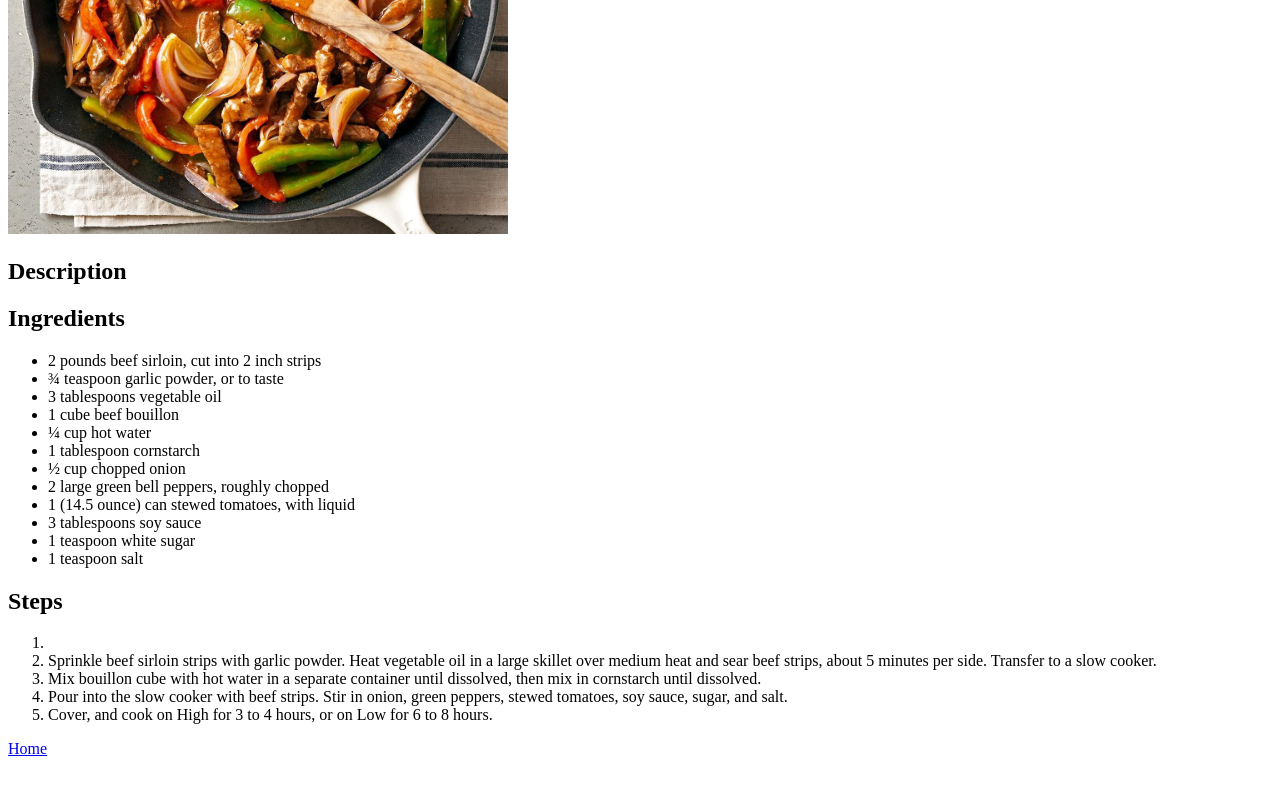
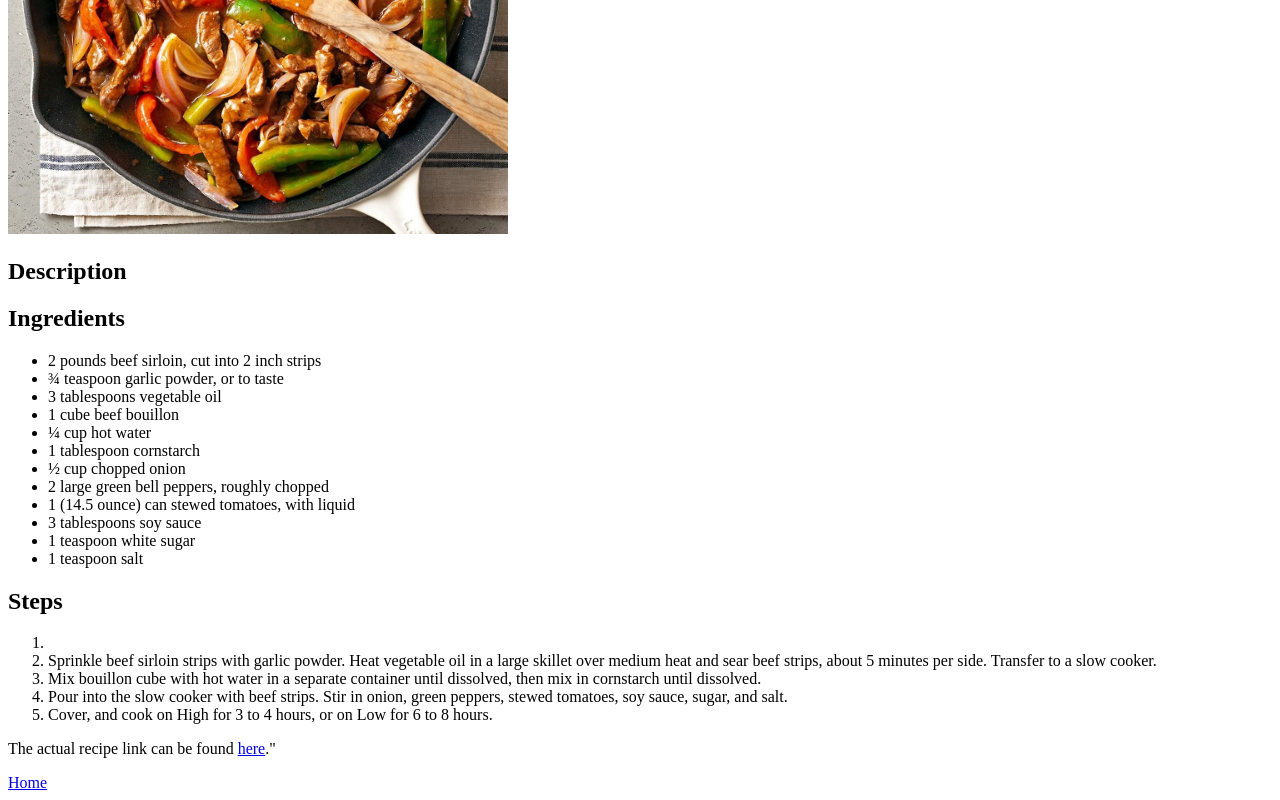
Before and after one commit to kylernaz/odin-recipes, a plain HTML site: page recipes/pepper-steak.html in a window 1280 px wide. Shown: the part 346-1146 px from the top of the page. Before the commit the page ends 1112 px from the top, so only its background shows below. Drawn offline with Linux system fonts and the light colour scheme.

Commit message:
Remember to include recipe link for pepper-steak.html

```diff
--- a/recipes/pepper-steak.html
+++ b/recipes/pepper-steak.html
@@ -46,6 +46,11 @@
             <li>Cover, and cook on High for 3 to 4 hours, or on Low for 6 to 8 hours.</li>
         </ol>
 
+        <p>
+            The actual recipe link can be found
+            <a href="https://www.allrecipes.com/recipe/23567/slow-cooker-pepper-steak/">here</a>."
+        </p>
+
         <a href="../index.html">Home</a>
     </body>
 </html>
```
